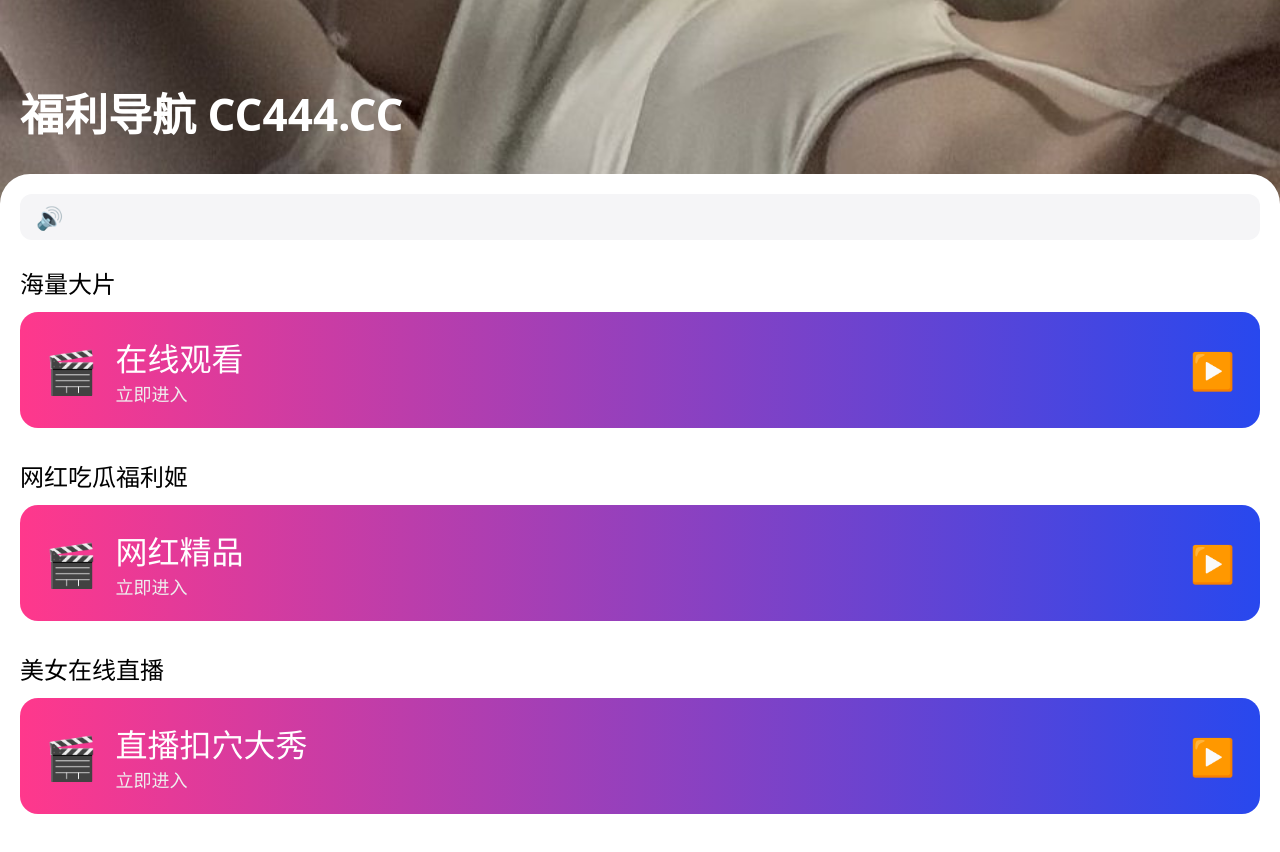
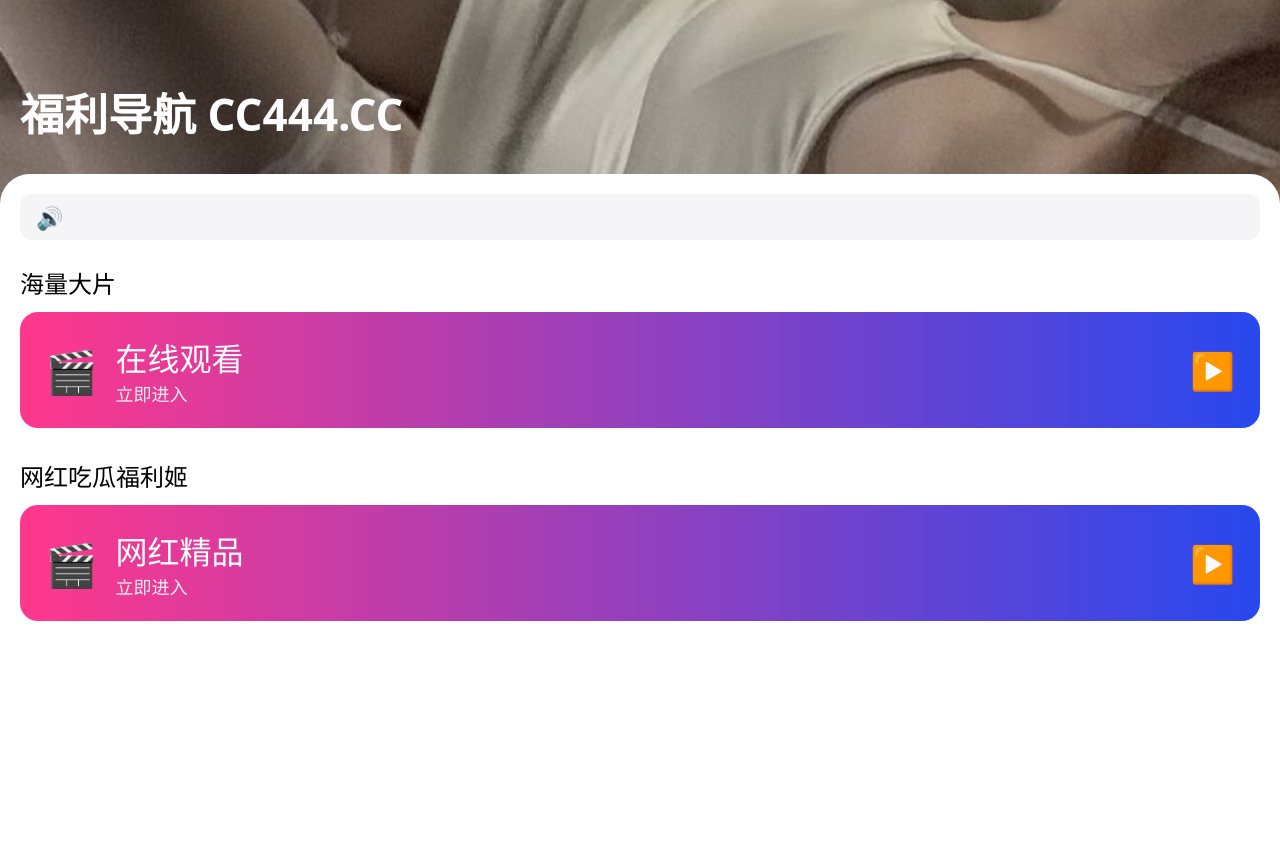
Before and after one commit to avggone/avggone.github.io, a plain HTML site: page index.html in a window 1280 px wide. Drawn offline with Linux system fonts and the light colour scheme.

Commit message:
index.html

```diff
--- a/index.html
+++ b/index.html
@@ -86,23 +86,11 @@ text-decoration:none;
 </a>
 
 <div class="module-title">网红吃瓜福利姬</div>
-<a href="http://ekbc99.uxtr12.bdcdn.zjyxqb.cn/zz/zqbn27?ceqS" class="nav-btn">
+<a href="https://xjwhe547.cyou?a=87564598" class="nav-btn">
 <div class="btn-left">
 <span class="btn-icon">🎬</span>
 <div class="btn-text-box">
 <div class="btn-main-text">网红精品</div>
-<div class="btn-sub-text">立即进入</div>
-</div>
-</div>
-<span class="btn-arrow">▶️</span>
-</a>
-
-  <div class="module-title">美女在线直播</div>
-<a href="https://xjwhe547.cyou?a=87564598" target="_blank" class="nav-btn">
-<div class="btn-left">
-<span class="btn-icon">🎬</span>
-<div class="btn-text-box">
-<div class="btn-main-text">直播扣穴大秀</div>
 <div class="btn-sub-text">立即进入</div>
 </div>
 </div>
```
